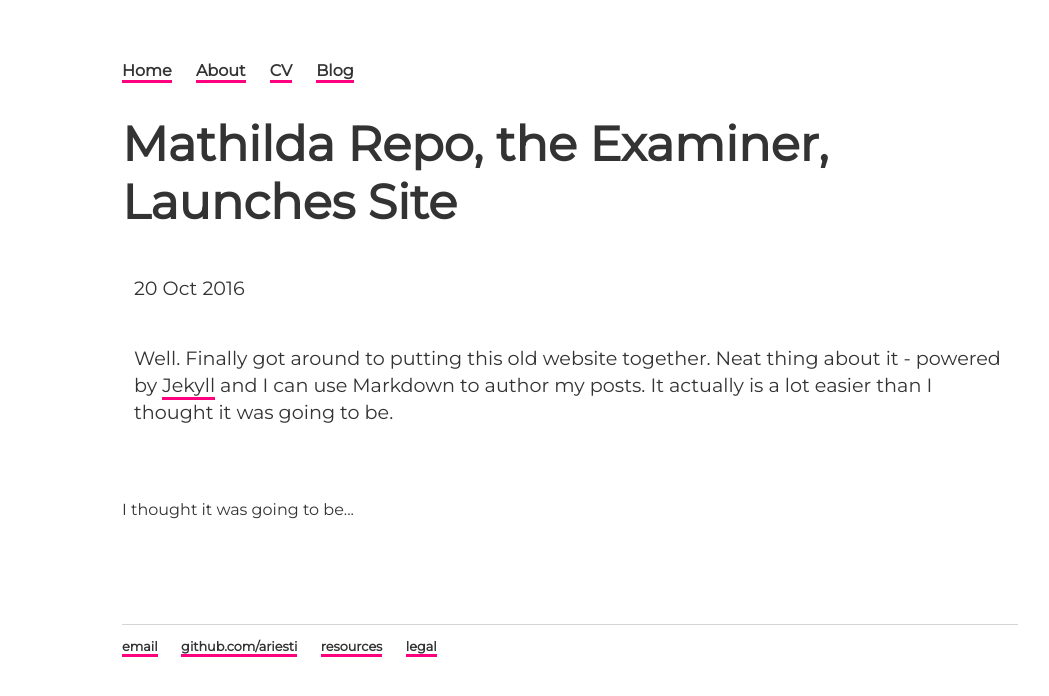
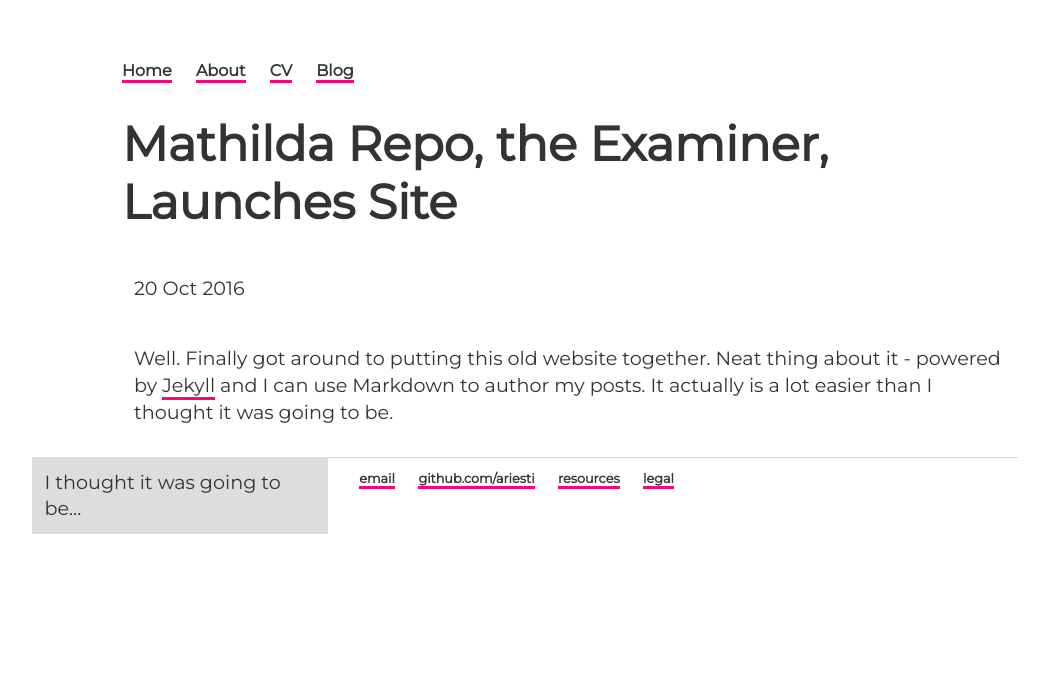
Before and after one commit to ariesti/ariesti.github.io, a Jekyll site: the page built from _posts/2016-10-20-mathilda-repo-site-launched.md, in a window 1280 px wide. Shown: the top 696 px of the page, without its empty margins (70-1119 px from the left). Built offline with Jekyll 4.4.1, drawn with Linux system fonts in a browser that asks for light colours.

Commit message:
Update 2016-10-20-mathilda-repo-site-launched.md

```diff
--- a/_posts/2016-10-20-mathilda-repo-site-launched.md
+++ b/_posts/2016-10-20-mathilda-repo-site-launched.md
@@ -6,4 +6,4 @@ date: 2016-10-20
 
 Well. Finally got around to putting this old website together. Neat thing about it - powered by [Jekyll](http://jekyllrb.com) and I can use Markdown to author my posts. It actually is a lot easier than I thought it was going to be.
 
-<p><blockquote>I thought it was going to be...</blockquote><p>
+<p class="pull-left">I thought it was going to be...</p>
```
